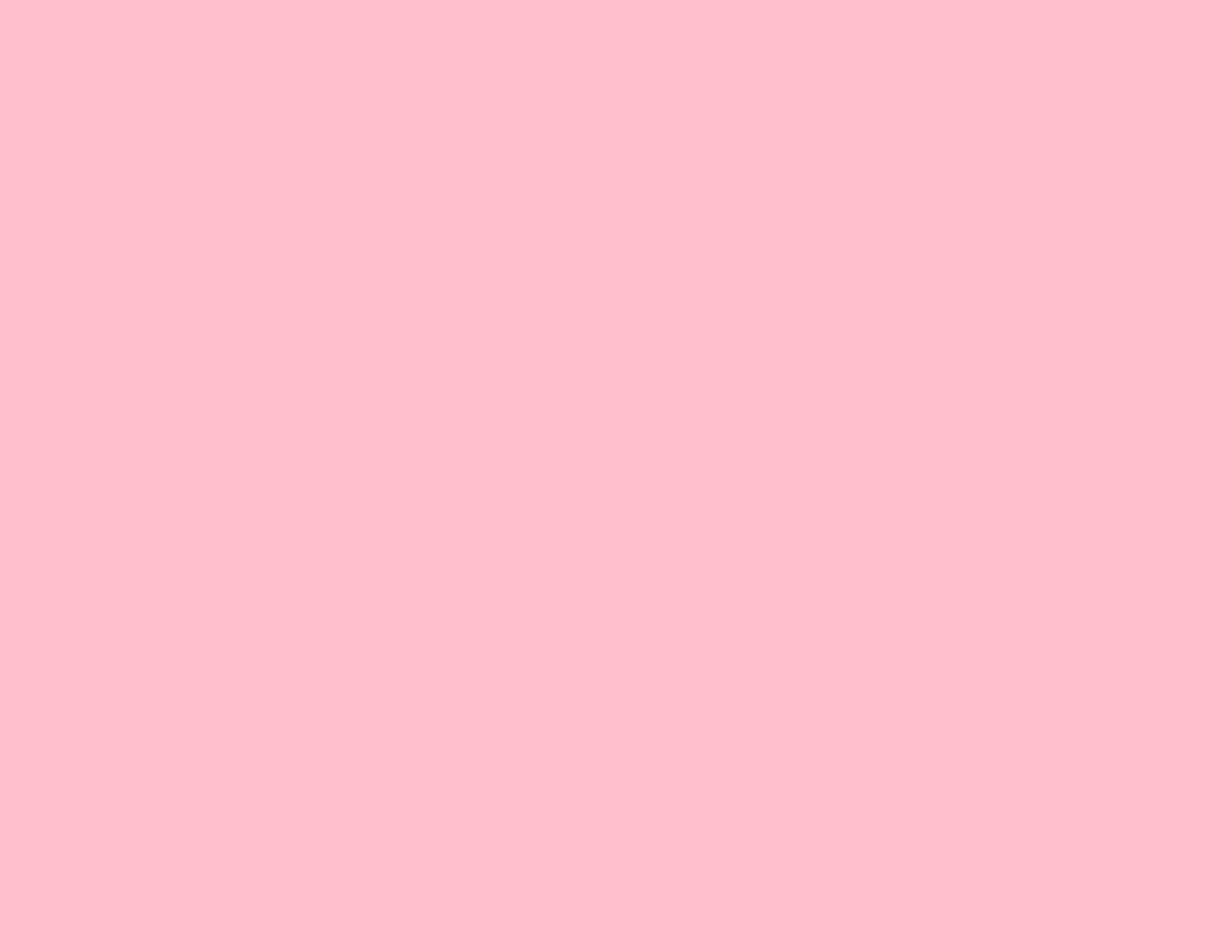
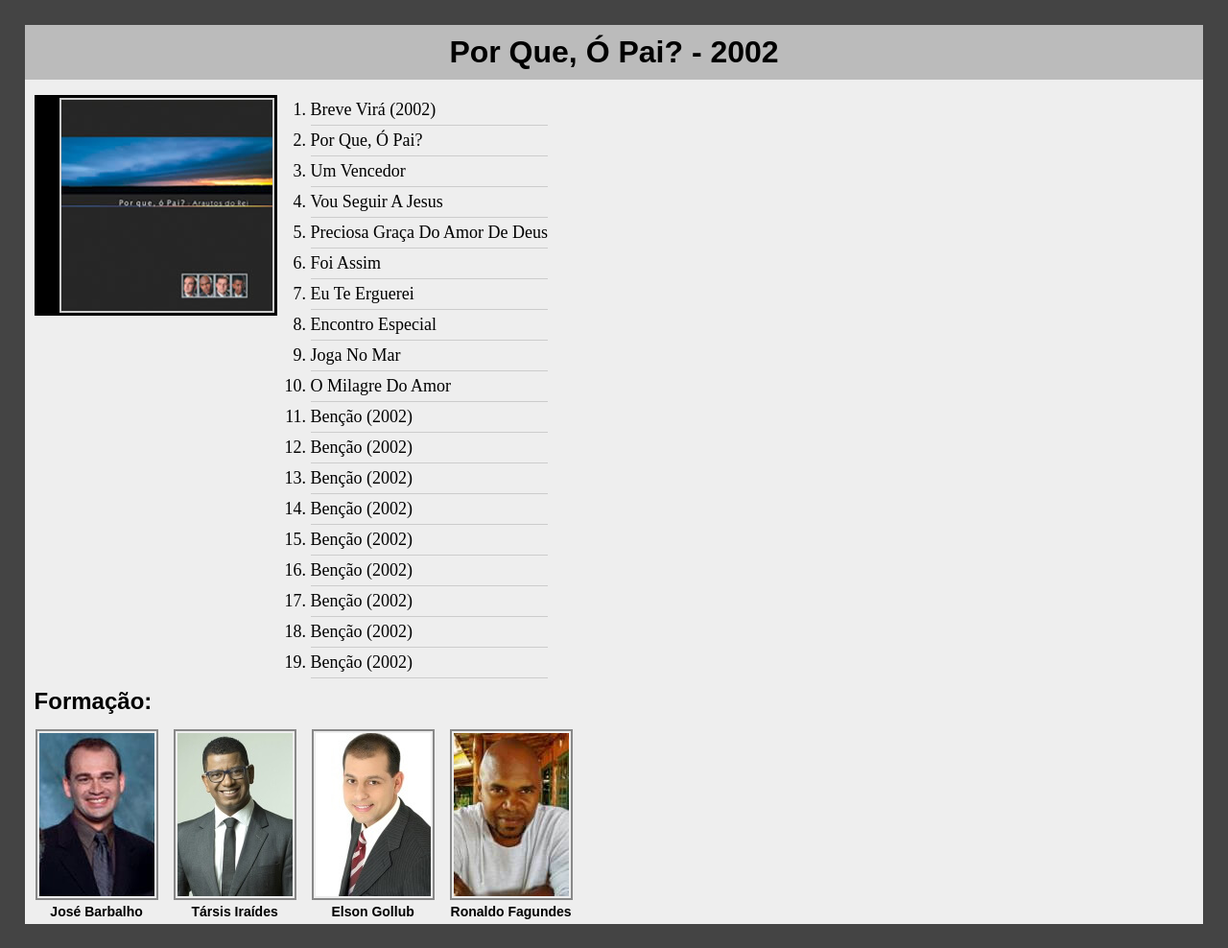
Before and after one commit to voxvasconcelos/discografia, a plain HTML site: page index.html in a window 1280 px wide. Shown: the whole page at 96% size. Before the commit the page ends 800 px from the top, so only its background shows below. Drawn offline with Linux system fonts and the light colour scheme.

Commit message:
layout finalizado

```diff
--- a/estilo.css
+++ b/estilo.css
@@ -1,5 +1,55 @@
 @charset "UTF-8";
+*{padding:0; margin: 0;} /* Reset geral*/
+body{background-color: #444;}
 
-body{
-	background-color: pink;
+.pagina{
+	width: 96%;
+	background-color: #EEE;
+	margin: 2% 2%;}
+
+h1.titulo{
+	text-align: center;
+	background-color: #BBB;
+	margin-bottom: 16px;
+	padding: 10px;
+	font-family: Arial;}
+
+h2.subtitulo{
+	font-family: Arial;
+	padding: 10px;}
+
+img.capa{
+	background-color: #CCC;
+	border: 3px solid #000;
+	border-left: 26px solid #000;
+	padding: 2px;
+	float: left;
+	margin: 0 0 10px 10px;}
+
+ol{
+	margin-left: 35px;
+	float: left;}
+
+ol li{
+	padding: 5px 0;
+	font-family: Times New Roman;
+	font-size: 18px;
+	border-bottom: solid #CCC 1px;}
+
+/* Limpando FLOAT */
+#limpar{clear: both;}
+
+.membro{
+	margin-left: 6px;
+	float: left;
+	padding: 5px;}
+
+figure figcaption h1{
+	font-family: arial;
+	text-align: center;
+	font-size: 14px;}
+
+figure img{
+	padding: 2px;
+	border: solid 2px #888;
 }
--- a/index.html
+++ b/index.html
@@ -5,3 +5,61 @@
 	<link rel="stylesheet" href="estilo.css"/>
 	<title>Página de CD (v1)</title>
 </head>
+<body>
+<div class="pagina">
+
+	<h1 class="titulo">Por Que, Ó Pai? - 2002</h1>
+	<img class="capa" src="_imgs/2002-Por-que-o-pai.jpg"/>
+	<ol><li>Breve Virá (2002)</li>
+		<li>Por Que, Ó Pai?</li>
+		<li>Um Vencedor</li>
+		<li>Vou Seguir A Jesus</li>
+		<li>Preciosa Graça Do Amor De Deus</li>
+		<li>Foi Assim</li>
+		<li>Eu Te Erguerei</li>
+		<li>Encontro Especial</li>
+		<li>Joga No Mar</li>
+		<li>O Milagre Do Amor</li>
+		<li>Benção (2002)</li>
+		<li>Benção (2002)</li>
+		<li>Benção (2002)</li>
+		<li>Benção (2002)</li>
+		<li>Benção (2002)</li>
+		<li>Benção (2002)</li>
+		<li>Benção (2002)</li>
+		<li>Benção (2002)</li>
+		<li>Benção (2002)</li>
+	</ol>
+
+<div id="limpar"></div>
+
+	<h2 class="subtitulo">Formação:</h2>
+	<figure>
+		<div class="membro">
+		<img src="_imgs/jose-barbalho.jpg"/>
+			<figcaption><h1>José Barbalho</h1>
+			</figcaption>
+		</div>
+
+		<div class="membro">
+		<img src="_imgs/tarsis-iraides.jpg"/>
+			<figcaption><h1>Társis Iraídes</h1>
+			</figcaption>
+		</div>
+
+		<div class="membro">
+		<img src="_imgs/elson-gollub.jpg"/>
+			<figcaption><h1>Elson Gollub</h1>
+			</figcaption>
+		</div>
+
+		<div class="membro">
+		<img src="_imgs/ronaldo-fagundes.jpg"/>
+			<figcaption><h1>Ronaldo Fagundes</h1>
+			</figcaption>
+		</div>
+	</figure>
+<div id="limpar"></div>
+</div>
+</body>
+</html>
```
Also changed, not shown: _imgs/2002-Por-que-o-pai.jpg (added), _imgs/elson-gollub.jpg (added), _imgs/jose-barbalho.jpg (added), _imgs/ronaldo-fagundes.jpg (added), _imgs/tarsis-iraides.jpg (added).
